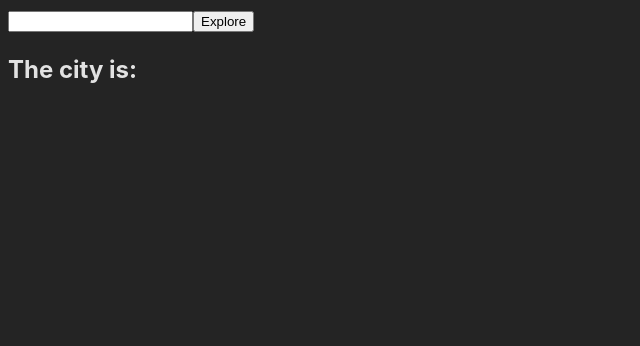
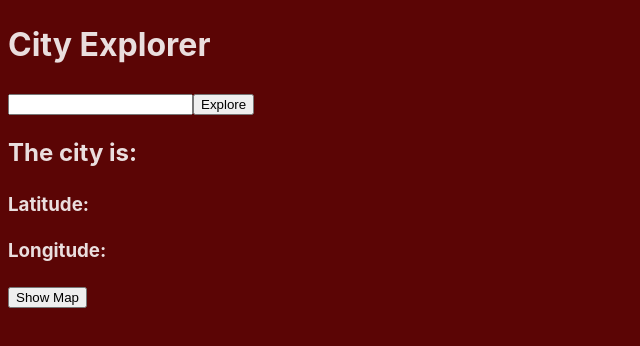
Before and after one commit to DavidSegura07/geolocation, a React (Vite) app: page / in a window 1280 px wide. Shown: the top 346 px of the page, without its empty margins (0-640 px from the left). Built offline with nearby package versions, Linux system fonts and the light colour scheme; no server answers.

Commit message:
added the map and error catch

```diff
--- a/package.json
+++ b/package.json
@@ -10,8 +10,10 @@
     "preview": "vite preview"
   },
   "dependencies": {
-    "axios": "^1.6.5",
+    "axios": "^1.6.7",
+    "boostrap": "^2.0.0",
     "react": "^18.2.0",
+    "react-bootstrap": "^2.10.0",
     "react-dom": "^18.2.0"
   },
   "devDependencies": {
--- a/src/App.jsx
+++ b/src/App.jsx
@@ -1,31 +1,11 @@
-import { useState } from "react";
-import axios from "axios";
-const API_KEY = import.meta.env.VITE_API_KEY;
-
-
+import React from 'react';
+import Explore from './Explore.jsx';
 
 export default function App() {
-  const [location, setLocation] = useState('')
-  const [searchQuery, setSearchQuery] = useState('')
-
-  async function getLocation() {
-    const API=`https://us1.locationiq.com/v1/search.php?key=${API_KEY}&q=${searchQuery}&format=json`
-    const response = await axios.get(API);
-    console.log(response);
-    const locationObj = response.data[0];
-    setLocation(locationObj);
-  }
-
-  function updateQuery(event) {
-    console.log(event.target.value);
-    setSearchQuery(event.target.value)
-  }
-
   return (
- <>
-  <input onChange={updateQuery} />
-  <button onClick={getLocation}>Explore</button>
-  <h2>The city is: {location.display_name}</h2>
- </>
-  )
+    <>
+      <h1>City Explorer</h1>
+      <Explore />
+    </>
+  );
 }
--- /dev/null
+++ b/src/Explore.jsx
@@ -0,0 +1,53 @@
+import React, { useState } from 'react';
+import axios from "axios";
+const API_KEY = import.meta.env.VITE_API_KEY;
+
+
+
+export default function Explore() {
+
+    const [location, setLocation] = useState('')
+    const [searchQuery, setSearchQuery] = useState('')
+    const [maps, setMaps] = useState('')
+    const [error, setError] = useState(null);
+
+    async function getLocation() {
+      try {
+        const API=`https://us1.locationiq.com/v1/search.php?key=${API_KEY}&q=${searchQuery}&format=json`
+        const response = await axios.get(API);
+        console.log(response);
+        const locationObj = response.data[0];
+        setLocation(locationObj);
+      } catch (error) {
+        setError(error.message);
+        alert('Error: ' + error.message);
+      }
+    }
+
+    function updateQuery(event) {
+      setSearchQuery(event.target.value)
+    }
+
+    function showMaps() {
+      try {
+      const mapsURL = `https://maps.locationiq.com/v3/staticmap?key=${API_KEY}&center=${location.lat},${location.lon}&zoom=12`
+      setMaps(mapsURL)
+      } catch (err) {
+        setError(error.message)
+        console.log('error')
+        alert('Error: ' + error.message);
+      }
+    }
+
+    return (
+   <>
+    <input onChange={updateQuery} />
+    <button onClick={getLocation}>Explore</button>
+    <h2>The city is: {location.display_name}</h2>
+    <h3>Latitude: {location.lat}</h3>
+    <h3>Longitude: {location.lon}</h3>
+    <button onClick={showMaps}>Show Map</button>
+    <img src={maps} alt="" />
+   </>
+    )
+  }
--- a/src/index.css
+++ b/src/index.css
@@ -5,7 +5,7 @@
 
   color-scheme: light dark;
   color: rgba(255, 255, 255, 0.87);
-  background-color: #242424;
+  background-color: #5b0505;
 
   font-synthesis: none;
   text-rendering: optimizeLegibility;
```
Also changed, not shown: src/Footer.jsx (added), 2 other files (tests, documents, lock files or other folders).
